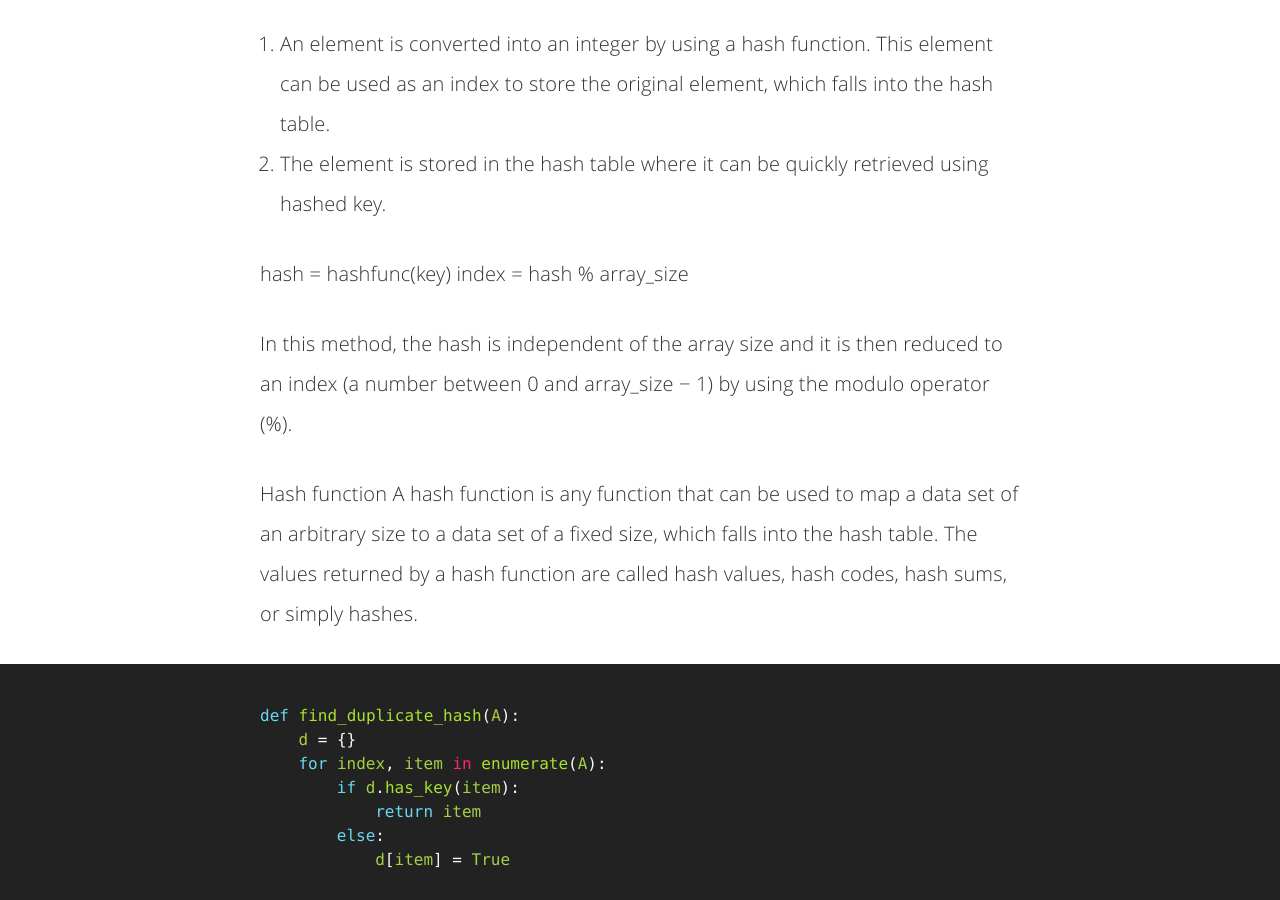
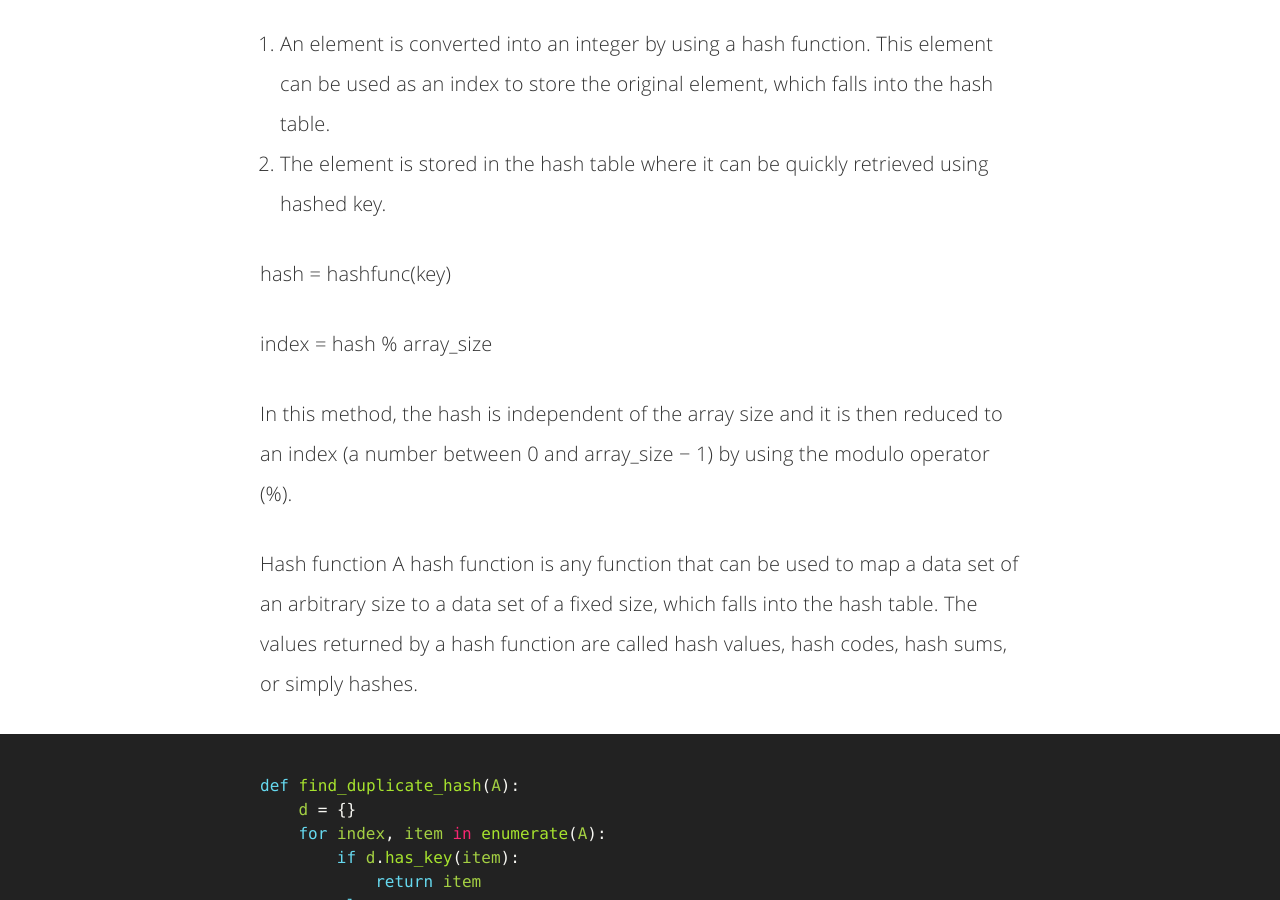
Before and after one commit to JuliaTorrejon/juliatorrejon.github.io, a Jekyll site: the page built from _posts/2019-04-20-1.-array-coding-interview-questions.md, in a window 1280 px wide and 900 px high, scrolled down 4028 px. Built offline with Jekyll 4.4.1, drawn with Linux system fonts in a browser that asks for light colours; part of the change alters nothing that is shown; some of the changed text lies outside the part shown.

````diff
--- a/_posts/2019-04-20-1.-array-coding-interview-questions.md
+++ b/_posts/2019-04-20-1.-array-coding-interview-questions.md
@@ -65,6 +65,7 @@ def find_missing_number(list_num):
 	return missing_number
   ```
 
+
 #### 2. How do you find the duplicate number on a given integer array?
 
 Given a large array of N values and that one of them occurs twice, find this duplicate value and return it.
@@ -100,6 +101,7 @@ Hashing is implemented in two steps:
 2. The element is stored in the hash table where it can be quickly retrieved using hashed key.
 
 hash = hashfunc(key)
+
 index = hash % array_size
 
 In this method, the hash is independent of the array size and it is then reduced to an index (a number between 0 and array_size − 1) by using the modulo operator (%).
@@ -128,9 +130,9 @@ for value in list:
         hash_table.add(value, true)
 ```
 
-##### 2.2. Sort function
+#### 2.2. Sort function
 
 
 
 
-##### 2.. Brute force
+#### 2.3. Brute force
````
